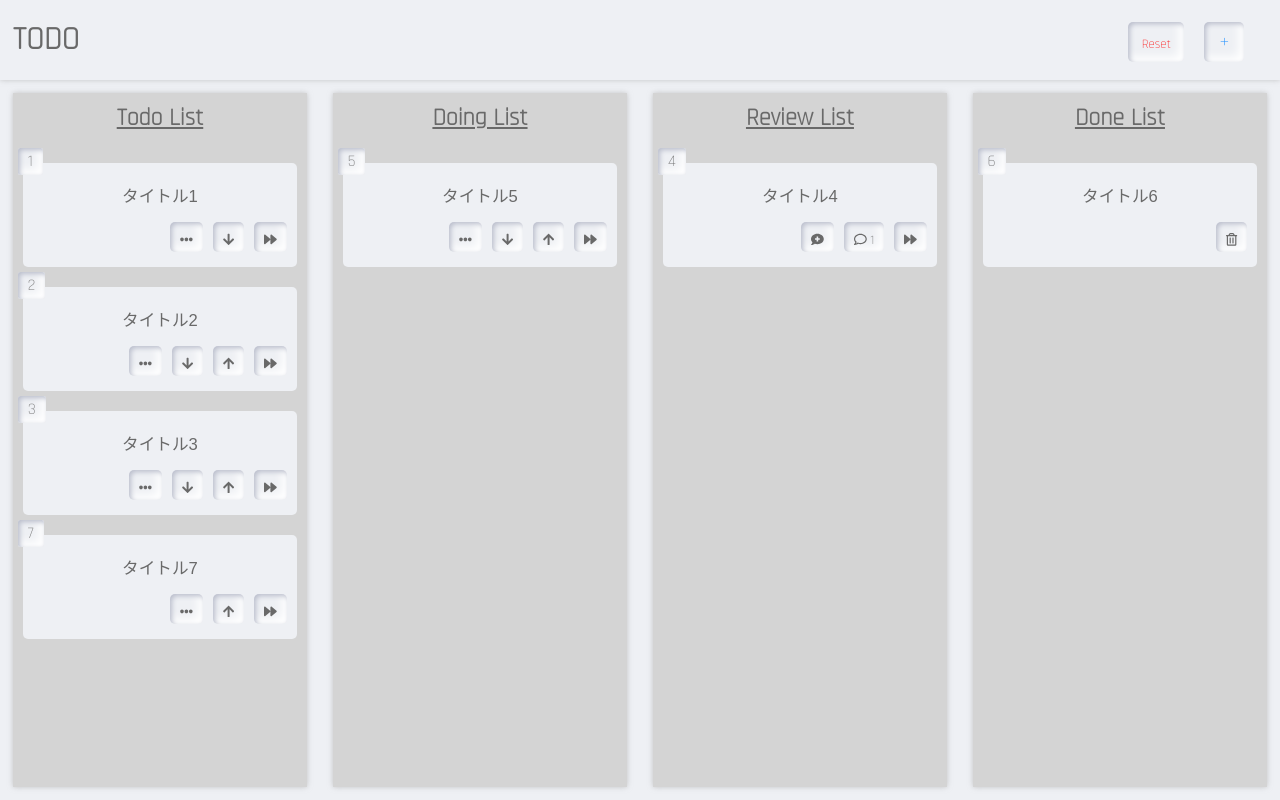
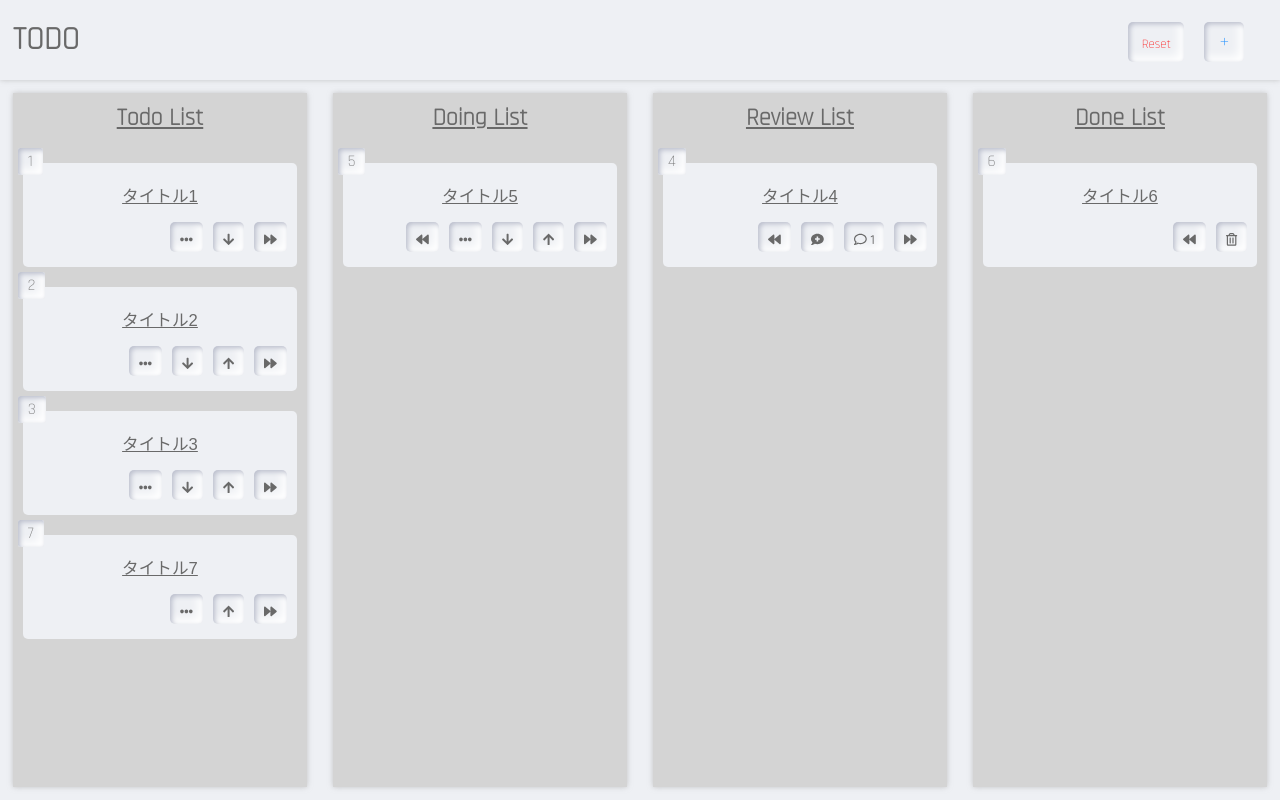
Before and after one commit to sho1374k/todo-react, a React (Create React App) app: page / in a window 1280 px wide. Built offline with nearby package versions, Linux system fonts and the light colour scheme.

Commit message:
タスク prev next 追加変更

```diff
--- a/src/App.jsx
+++ b/src/App.jsx
@@ -35,25 +35,34 @@ export class App extends React.Component{
       openTodo: false,
     };
 
-    this.addTodo = this.addTodo.bind(this);
-    this.deleteTodo = this.deleteTodo.bind(this);
-    this.changeDone = this.changeDone.bind(this);
-    this.changeReview = this.changeReview.bind(this);
-    this.resetTodo = this.resetTodo.bind(this);
-    this.changeDoing = this.changeDoing.bind(this);
-    this.editTitle = this.editTitle.bind(this);
-    this.editContent = this.editContent.bind(this);
-    this.editTodo = this.editTodo.bind(this);
-    this.changeEdit = this.changeEdit.bind(this);
-    this.addComment = this.addComment.bind(this);
-    this.changeComment = this.changeComment.bind(this);
-    this.deleteComment = this.deleteComment.bind(this);
-    this.handleTodo = this.handleTodo.bind(this);
-    this.handleCommnet = this.handleCommnet.bind(this);
-    this.isUp = this.isUp.bind(this);
-    this.isDown = this.isDown.bind(this);
+    this.addTodo = this.addTodo.bind(this);              //タスク投稿
+    this.deleteTodo = this.deleteTodo.bind(this);        //タスク削除
+    this.handleTodo = this.handleTodo.bind(this);        //タスク投稿モーダル表示切り替え
+    this.openTodo = this.openTodo.bind(this);            //タスクのデスクリプションの表示切り替え
 
-    this.openTodo = this.openTodo.bind(this);
+    this.nextDoing = this.nextDoing.bind(this);      //doing移動
+    this.nextReview = this.nextReview.bind(this);    //レビュー移動
+    this.nextDone = this.nextDone.bind(this);        //完了移動
+
+    this.prevTodo = this.prevTodo.bind(this);      //doing移動
+    this.prevDoing = this.prevDoing.bind(this);    //レビュー移動
+    this.prevReview = this.prevReview.bind(this);        //完了移動
+
+    this.resetTodo = this.resetTodo.bind(this);          //リセット
+
+    this.changeEdit = this.changeEdit.bind(this);        //編集モード切り替え
+    this.editTitle = this.editTitle.bind(this);          //タイトル変更アクション
+    this.editContent = this.editContent.bind(this);      //コンテント変更アクション
+    this.editTodo = this.editTodo.bind(this);            //タスク変更submit
+
+    this.addComment = this.addComment.bind(this);        //コメント追加
+    this.changeComment = this.changeComment.bind(this);  //コメントモード
+    this.deleteComment = this.deleteComment.bind(this);  //コメント削除
+    this.handleCommnet = this.handleCommnet.bind(this);  //コメント表示切り替え
+
+    this.isUp = this.isUp.bind(this);                    //idアップ
+    this.isDown = this.isDown.bind(this);                //idダウン
+
 
   }
 
@@ -137,12 +146,10 @@ export class App extends React.Component{
   }
 
   /**
-   * 実行中に移動させる
+   * next タスク
    * @param number //タスクのid
    */
-  changeDoing(number){
-    const bool = window.confirm("タスクを実行しますか？");
-    if (bool === true) {
+  nextDoing(number){
     const data = this.state.data.slice();
     // 実行中に移動させるタスクのidを連想配列から検索
     const result = data.findIndex(({id}) => id === Number(number));
@@ -152,16 +159,7 @@ export class App extends React.Component{
       data: data
     })
   }
-
-  }
-
-  /**
-   * 確認待ちへ移動させる
-   * @param number //タスクのid
-   */
-  changeReview(number){
-    const bool = window.confirm("タスクを確認リストへ移動しますか？");
-    if (bool === true) {
+  nextReview(number){
     const data = this.state.data.slice();
     // 確認待ちにしたいタスクのidを連想配列から検索
     const result = data.findIndex(({id}) => id === Number(number));
@@ -172,15 +170,7 @@ export class App extends React.Component{
       data: data
     })
   }
-  }
-
-  /**
-   * 完了に移動させる
-   * @param number //タスクのidを取得
-   */
-  changeDone(number){
-    const bool = window.confirm("タスクを完了しますか？");
-    if (bool === true) {
+  nextDone(number){
     const data = this.state.data.slice();
     // 完了したいタスクのidを連想配列から検索
     const result = data.findIndex(({id}) => id === Number(number));
@@ -190,6 +180,39 @@ export class App extends React.Component{
       data: data,
     })
   }
+
+  /**
+   * prev タスク
+   * @param number //タスクのid
+   */
+  prevTodo(number){
+    console.log("todo")
+    const data = this.state.data.slice();
+    const result = data.findIndex(({id}) => id === Number(number));
+    data[result].notYet = true;
+    data[result].doing = false;
+    this.setState({
+      data: data,
+    })
+
+  }
+  prevDoing(number){
+    const data = this.state.data.slice();
+    const result = data.findIndex(({id}) => id === Number(number));
+    data[result].doing = true;
+    data[result].review = false;
+    this.setState({
+      data: data,
+    })
+  }
+  prevReview(number){
+    const data = this.state.data.slice();
+    const result = data.findIndex(({id}) => id === Number(number));
+    data[result].review = true;
+    data[result].done = false;
+    this.setState({
+      data: data,
+    })
   }
 
   /**
@@ -209,6 +232,19 @@ export class App extends React.Component{
       })
     }
   }
+
+
+
+
+
+
+
+
+
+
+
+
+
 
   // リセット
   resetTodo(){
@@ -457,7 +493,7 @@ export class App extends React.Component{
             editTitle={this.editTitle}
             editContent={this.editContent}
             editError={editError}
-            changeDoing={this.changeDoing}
+            nextDoing={this.nextDoing}
             changeEdit={this.changeEdit}
             isUp={this.isUp}
             isDown={this.isDown}
@@ -466,30 +502,28 @@ export class App extends React.Component{
 
           />
 
-          <br/><br/><br/><br/>
-
           <Doing
             data={data}
             editTodo={this.editTodo}
             editTitle={this.editTitle}
             editContent={this.editContent}
             editError={editError}
-            changeReview={this.changeReview}
+            nextReview={this.nextReview}
             changeEdit={this.changeEdit}
             isUp={this.isUp}
             isDown={this.isDown}
 
             openTodo={this.openTodo}
 
+            prevTodo={this.prevTodo}
+
           />
-
-          <br/><br/><br/><br/>
 
           {/* 確認まちタスク */}
           <Review
             data={data}
             deleteComment={this.deleteComment}
-            changeDone={this.changeDone}
+            nextDone={this.nextDone}
             addComment={this.addComment}
             changeComment={this.changeComment}
             commentError={commentError}
@@ -499,9 +533,9 @@ export class App extends React.Component{
 
             openTodo={this.openTodo}
 
+            prevDoing={this.prevDoing}
+
           />
-
-          <br/><br/><br/><br/>
 
           {/* 完了タスク */}
           <Done
@@ -511,6 +545,8 @@ export class App extends React.Component{
             isDown={this.isDown}
 
             openTodo={this.openTodo}
+
+            prevReview={this.prevReview}
           />
         </main>
       </>
--- a/src/assets/sass/style.scss
+++ b/src/assets/sass/style.scss
@@ -197,6 +197,9 @@ main{
         &:hover{
           color: $blue;
         }
+        span{
+          font-weight: bold;
+        }
       }
       .btn-todo-delete{
         float: right;
@@ -323,13 +326,6 @@ main{
 }
 
 
-// done
-
-
-
-
-
-
 
 
 
@@ -445,6 +441,7 @@ main{
     text-align: center;
     padding: 10px;
     font-size: 1.3vw;
+    text-decoration:underline;
   }
   &_content{
     padding: 10px 0px;
@@ -453,21 +450,5 @@ main{
   }
 }
 
-// // 順番変更ボタン
-// .order{
-//   height: 5vh;
-//   margin: 10px;
-//   display: flex;
-//   justify-content: space-around;
-//   .btn-up{
-//     &:hover{
-//       color: $blue;
-//     }
-//   }
-//   .btn-down{
-//     &:hover{
-//       color: red;
-//     }
-//   }
-// }
+
 //  font-family: $family;
--- a/src/components/form/edit-form.jsx
+++ b/src/components/form/edit-form.jsx
@@ -1,8 +1,6 @@
 import React from "react";
 import { FontAwesomeIcon } from "@fortawesome/react-fontawesome";
 import { faTimes, faPlus} from "@fortawesome/free-solid-svg-icons";
-
-import {Btn} from "../button/btn";
 
 export const EditForm = (props) => {
   return(
--- a/src/components/todo/doing.jsx
+++ b/src/components/todo/doing.jsx
@@ -1,6 +1,6 @@
 import React from "react";
 import { FontAwesomeIcon } from "@fortawesome/react-fontawesome";
-import { faEllipsisH, faForward } from "@fortawesome/free-solid-svg-icons";
+import { faEllipsisH, faForward, faBackward } from "@fortawesome/free-solid-svg-icons";
 import {EditForm} from "../form/edit-form";
 import {IndividualTodo} from "./individual-todo";
 import {Btn} from "../button/btn";
@@ -38,6 +38,7 @@ export const Doing = (props) => {
                 />
               </div>
               <div className="doing-content-btns">
+              <Btn  name={<FontAwesomeIcon className="font" icon={faBackward} />} styleName={"btn btn-prev"} actionClick={props.prevTodo} value={number} i={i} />
                 <Btn  name={<FontAwesomeIcon className="font" icon={faEllipsisH} />} styleName={"btn btn-edit-todo"} styleName={"btn btn-edit-todo"} actionClick={props.changeEdit} value={number} i={String} />
                 <Order
                   isUp={props.isUp}
@@ -45,7 +46,7 @@ export const Doing = (props) => {
                   number={number}
                   lenght={lenght}
                 />
-                <Btn  name={<FontAwesomeIcon className="font" icon={faForward} />} styleName={"btn btn-next"} actionClick={props.changeReview} value={number} i={String} />
+                <Btn  name={<FontAwesomeIcon className="font" icon={faForward} />} styleName={"btn btn-next"} actionClick={props.nextReview} value={number} i={String} />
               </div>
             </div>
             }
--- a/src/components/todo/done.jsx
+++ b/src/components/todo/done.jsx
@@ -1,6 +1,7 @@
 import React from "react";
 import { FontAwesomeIcon } from "@fortawesome/react-fontawesome";
-import { faTrashAlt } from "@fortawesome/free-regular-svg-icons";
+import { faTrashAlt} from "@fortawesome/free-regular-svg-icons";
+import { faBackward } from "@fortawesome/free-solid-svg-icons";
 import {IndividualTodo} from "./individual-todo";
 import {Btn} from "../button/btn";
 
@@ -20,6 +21,7 @@ export const Done = (props) => {
                 />
               </div>
               <div className="done-content-btns">
+                <Btn  name={<FontAwesomeIcon className="font" icon={faBackward} />} styleName={"btn btn-prev"} actionClick={props.prevReview} value={number} i={i} />
                 <Btn  name={<FontAwesomeIcon className="font" icon={faTrashAlt } />} styleName={"btn btn-todo-delete"} actionClick={props.deleteTodo} value={number} i={String} />
               </div>
             </div>
--- a/src/components/todo/review.jsx
+++ b/src/components/todo/review.jsx
@@ -1,6 +1,6 @@
 import React from "react";
 import { FontAwesomeIcon } from "@fortawesome/react-fontawesome";
-import { faTimes, faCommentMedical, faForward } from "@fortawesome/free-solid-svg-icons";
+import { faTimes, faCommentMedical, faForward, faBackward } from "@fortawesome/free-solid-svg-icons";
 import { faTrashAlt, faComment } from "@fortawesome/free-regular-svg-icons";
 
 import {IndividualTodo} from "./individual-todo";
@@ -55,8 +55,8 @@ export const Review = (props) => {
                 </>
               :
               <div className="review-content-btns">
+                <Btn  name={<FontAwesomeIcon className="font" icon={faBackward} />} styleName={"btn btn-prev"} actionClick={props.prevDoing} value={number} i={i} />
                 <Btn  name={<FontAwesomeIcon className="font" icon={faCommentMedical} />} styleName={"btn btn-comment-create"} actionClick={props.changeComment} value={number} i={i} />
-
                 {commentArray.length > 0 && todo.openComment === false ?
                     <button className="btn btn-comment-open" onClick={() => props.handleCommnet(number, i)}>
                       <FontAwesomeIcon className="font" icon={faComment} /> <span>{commentArray.length}</span>
@@ -68,7 +68,7 @@ export const Review = (props) => {
                     }
                   </>
                 }
-                <Btn  name={<FontAwesomeIcon className="font" icon={faForward} />} styleName={"btn btn-next"} actionClick={props.changeDone} value={number} i={i} />
+                <Btn  name={<FontAwesomeIcon className="font" icon={faForward} />} styleName={"btn btn-next"} actionClick={props.nextDone} value={number} i={i} />
 
               </div>
               }
--- a/src/components/todo/todo-list.jsx
+++ b/src/components/todo/todo-list.jsx
@@ -50,7 +50,7 @@ export const TodoList = (props) => {
                       number={number}
                       lenght={lenght}
                     />
-                    <Btn  name={<FontAwesomeIcon className="font" icon={faForward} />} styleName={"btn btn-next"} actionClick={props.changeDoing} value={number} i={String} />
+                    <Btn  name={<FontAwesomeIcon className="font" icon={faForward} />} styleName={"btn btn-next"} actionClick={props.nextDoing} value={number} i={String} />
                   </div>
                 </div>
               }
```
Also changed, not shown: src/components/form/form.jsx (+6 -2 lines), 1 other file (tests, documents, lock files or other folders). Lines whose indentation alone changed are shown as unchanged.
